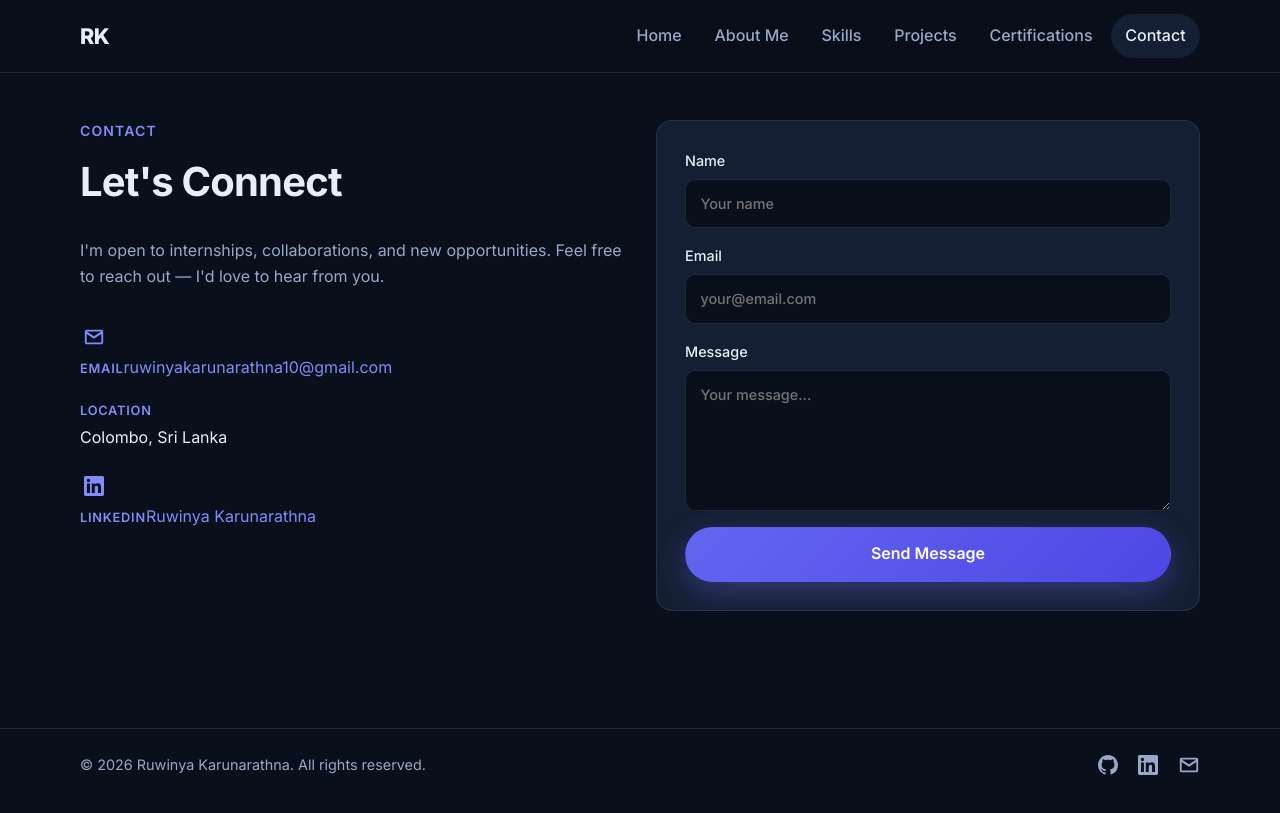
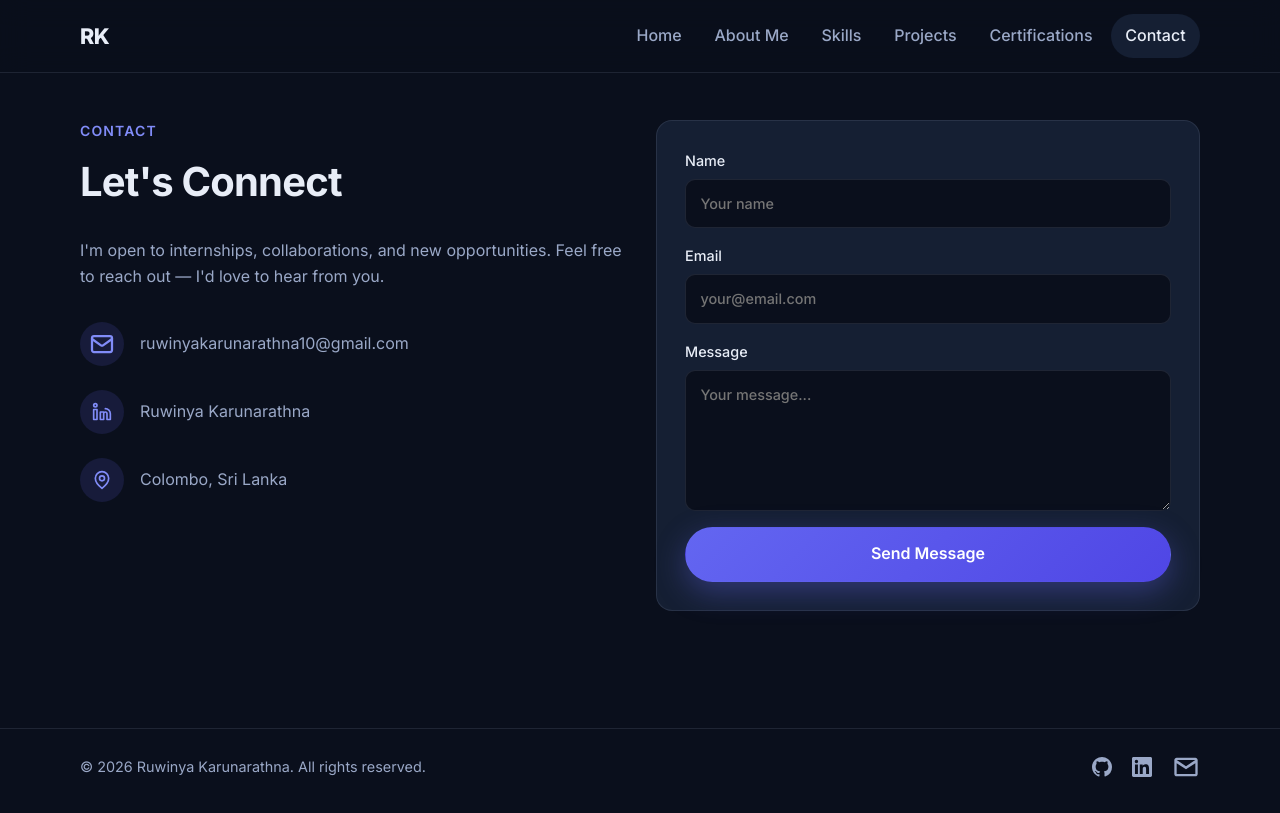
Before and after one commit to ruwinya10/Personal-Portfolio, a React (Vite) app in the folder my-portfolio/: page /contact in a window 1280 px wide. Built offline with nearby package versions, Linux system fonts and the light colour scheme.

Commit message:
contact page fix

```diff
--- a/my-portfolio/src/App.css
+++ b/my-portfolio/src/App.css
@@ -362,37 +362,36 @@
   padding: 0;
   margin: 2rem 0 0;
   display: grid;
-  gap: 1.25rem;
-}
-
-.contact-list li {
-  display: grid;
-  gap: 0.25rem;
+  gap: 1.5rem;
 }
 
 .contact-item {
   display: flex;
-  align-items: flex-start;
-  gap: 0.85rem;
+  align-items: center;
+  gap: 1rem;
 }
 
-.contact-icon {
+.contact-icon-circle {
   display: flex;
   align-items: center;
   justify-content: center;
   flex-shrink: 0;
-  width: 1.75rem;
-  height: 1.75rem;
-  margin-top: 0.1rem;
+  width: 2.75rem;
+  height: 2.75rem;
+  border-radius: 50%;
+  background: rgba(99, 102, 241, 0.14);
   color: var(--accent-light);
 }
 
-.contact-label {
+.contact-item a,
+.contact-text {
+  color: var(--text-muted);
+  font-size: 1rem;
+  line-height: 1.4;
+}
+
+.contact-item a:hover {
   color: var(--accent-light);
-  font-size: 0.8rem;
-  font-weight: 600;
-  text-transform: uppercase;
-  letter-spacing: 0.06em;
 }
 
 .contact-form {
--- a/my-portfolio/src/Components/Contact.jsx
+++ b/my-portfolio/src/Components/Contact.jsx
@@ -1,46 +1,32 @@
 import { useState } from "react";
 import { portfolioData } from "../data/portfolioData";
-import { EmailIcon, LinkedInIcon } from "./SocialIcons";
+import {
+  EmailOutlineIcon,
+  LinkedInOutlineIcon,
+  LocationOutlineIcon,
+} from "./SocialIcons";
 
 export default function Contact() {
   const [status, setStatus] = useState("idle");
 
-  const handleSubmit = async (e) => {
+  const handleSubmit = (e) => {
     e.preventDefault();
-    setStatus("sending");
 
     const form = e.target;
     const formData = new FormData(form);
+    const name = String(formData.get("name")).trim();
+    const email = String(formData.get("email")).trim();
+    const message = String(formData.get("message")).trim();
 
-    try {
-      const response = await fetch(
-        `https://formsubmit.co/ajax/${portfolioData.email}`,
-        {
-          method: "POST",
-          headers: {
-            "Content-Type": "application/json",
-            Accept: "application/json",
-          },
-          body: JSON.stringify({
-            name: formData.get("name"),
-            email: formData.get("email"),
-            message: formData.get("message"),
-            _subject: "New portfolio contact form message",
-            _template: "table",
-            _captcha: "false",
-          }),
-        }
+    const subject = encodeURIComponent(`Portfolio message from ${name}`);
+    const body = encodeURIComponent(
+      `${message}\n\n---\nFrom: ${name}\nEmail: ${email}`
     );
 
-      if (response.ok) {
-        setStatus("success");
+    window.location.href = `mailto:${portfolioData.email}?subject=${subject}&body=${body}`;
+
+    setStatus("opened");
     form.reset();
-      } else {
-        setStatus("error");
-      }
-    } catch {
-      setStatus("error");
-    }
   };
 
   return (
@@ -60,24 +46,15 @@ export default function Contact() {
 
             <ul className="contact-list">
               <li className="contact-item">
-                <span className="contact-icon" aria-hidden="true">
-                  <EmailIcon size={22} />
+                <span className="contact-icon-circle" aria-hidden="true">
+                  <EmailOutlineIcon size={24} />
                 </span>
-                <div>
-                  <span className="contact-label">Email</span>
                 <a href={`mailto:${portfolioData.email}`}>{portfolioData.email}</a>
-                </div>
-              </li>
-              <li>
-                <span className="contact-label">Location</span>
-                <span>{portfolioData.location}</span>
               </li>
               <li className="contact-item">
-                <span className="contact-icon" aria-hidden="true">
-                  <LinkedInIcon size={20} />
+                <span className="contact-icon-circle" aria-hidden="true">
+                  <LinkedInOutlineIcon size={20} />
                 </span>
-                <div>
-                  <span className="contact-label">LinkedIn</span>
                 <a
                   href={portfolioData.linkedin}
                   target="_blank"
@@ -85,7 +62,12 @@ export default function Contact() {
                 >
                   {portfolioData.name}
                 </a>
-                </div>
+              </li>
+              <li className="contact-item">
+                <span className="contact-icon-circle" aria-hidden="true">
+                  <LocationOutlineIcon size={20} />
+                </span>
+                <span className="contact-text">{portfolioData.location}</span>
               </li>
             </ul>
           </div>
@@ -114,21 +96,13 @@ export default function Contact() {
               required
             />
           </label>
-          <button
-            type="submit"
-            className="btn btn-primary"
-            disabled={status === "sending"}
-          >
-            {status === "sending" ? "Sending..." : "Send Message"}
+          <button type="submit" className="btn btn-primary">
+            Send Message
           </button>
-          {status === "success" && (
+          {status === "opened" && (
             <p className="form-feedback form-feedback-success">
-              Message sent! I'll get back to you soon.
-            </p>
-          )}
-          {status === "error" && (
-            <p className="form-feedback form-feedback-error">
-              Something went wrong. Please try again or email me directly.
+              Your email app should open — press Send there to deliver the
+              message from your inbox.
             </p>
           )}
         </form>
--- a/my-portfolio/src/Components/Footer.jsx
+++ b/my-portfolio/src/Components/Footer.jsx
@@ -28,7 +28,7 @@ export default function Footer() {
             <LinkedInIcon />
           </a>
           <a href={`mailto:${portfolioData.email}`} aria-label="Send email">
-            <EmailIcon />
+            <EmailIcon size={28}/>
           </a>
         </div>
       </div>
--- a/my-portfolio/src/Components/SocialIcons.jsx
+++ b/my-portfolio/src/Components/SocialIcons.jsx
@@ -42,3 +42,75 @@ export function EmailIcon({ size = 22 }) {
     </svg>
   );
 }
+
+const outlineDefaults = {
+  fill: "none",
+  stroke: "currentColor",
+  strokeWidth: 2,
+  strokeLinecap: "round",
+  strokeLinejoin: "round",
+};
+
+export function EmailOutlineIcon({ size = 32 }) {
+  return (
+    <svg
+      xmlns="http://www.w3.org/2000/svg"
+      width={size}
+      height={size}
+      viewBox="0 0 24 24"
+      aria-hidden="true"
+    >
+      <rect
+        {...outlineDefaults}
+        strokeWidth={2.25}
+        x="2"
+        y="4"
+        width="20"
+        height="16"
+        rx="2"
+      />
+      <path
+        {...outlineDefaults}
+        strokeWidth={2.25}
+        d="m22 7-8.97 6.39a1.94 1.94 0 0 1-2.06 0L2 7"
+      />
+    </svg>
+  );
+}
+
+export function LinkedInOutlineIcon({ size = 20 }) {
+  return (
+    <svg
+      xmlns="http://www.w3.org/2000/svg"
+      width={size}
+      height={size}
+      viewBox="0 0 24 24"
+      aria-hidden="true"
+    >
+      <path
+        {...outlineDefaults}
+        d="M16 8a6 6 0 0 1 6 6v7h-4v-7a2 2 0 0 0-2-2 2 2 0 0 0-2 2v7h-4v-9h4"
+      />
+      <rect {...outlineDefaults} x="2" y="9" width="4" height="12" />
+      <circle {...outlineDefaults} cx="4" cy="4" r="2" />
+    </svg>
+  );
+}
+
+export function LocationOutlineIcon({ size = 20 }) {
+  return (
+    <svg
+      xmlns="http://www.w3.org/2000/svg"
+      width={size}
+      height={size}
+      viewBox="0 0 24 24"
+      aria-hidden="true"
+    >
+      <path
+        {...outlineDefaults}
+        d="M20 10c0 6-8 12-8 12s-8-6-8-12a8 8 0 0 1 16 0z"
+      />
+      <circle {...outlineDefaults} cx="12" cy="10" r="3" />
+    </svg>
+  );
+}
```
Lines whose indentation alone changed are shown as unchanged.
